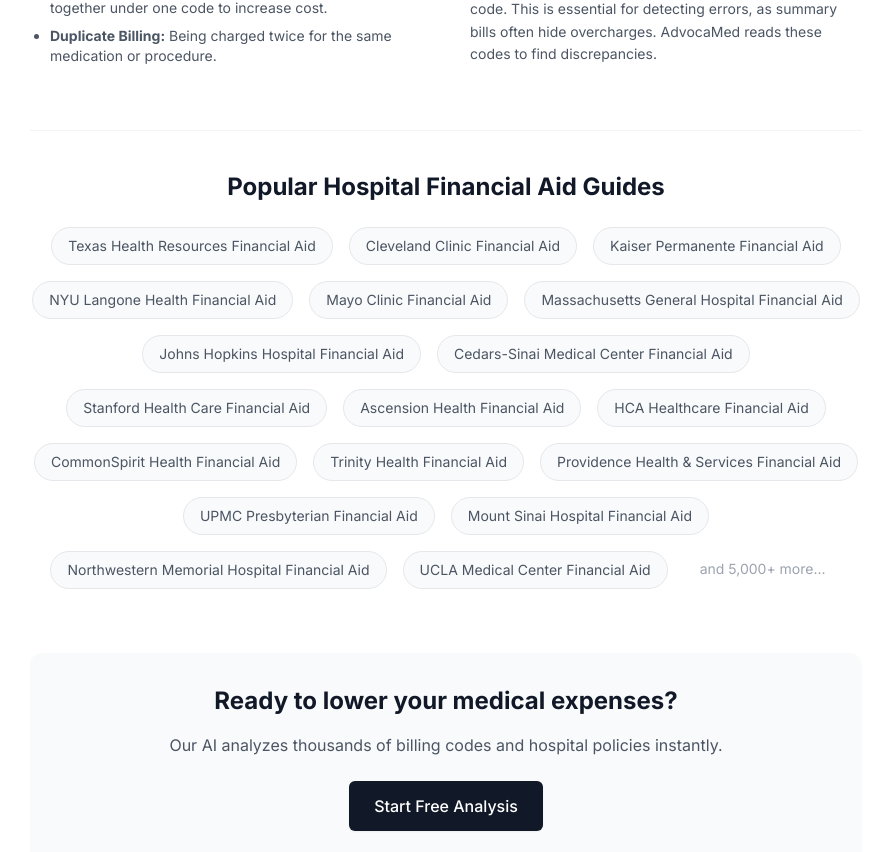
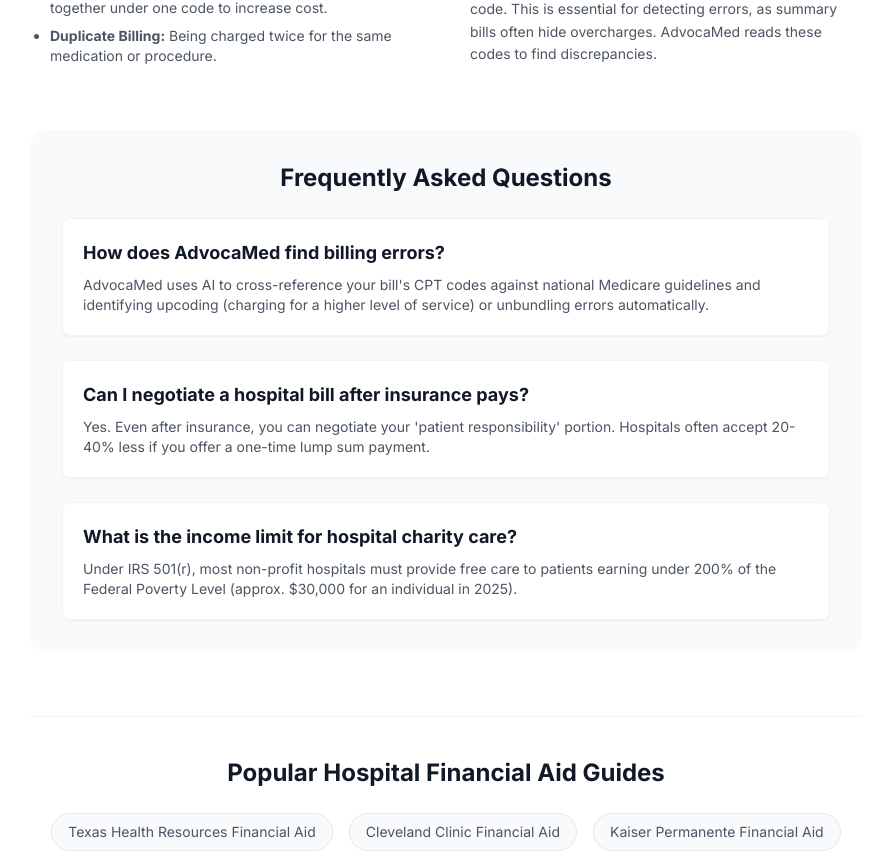
Before and after one commit to gkswjdgb/advocamed-ai, a React (Vite) app in the folder advocamed.ai/: page / in a window 1280 px wide. Shown: the part 1375-2227 px from the top of the page, without its empty margins (194-1085 px from the left). Built offline with nearby package versions, Linux system fonts and the light colour scheme.

Commit message:
Update SEOContent.tsx

```diff
--- a/advocamed.ai/components/SEOContent.tsx
+++ b/advocamed.ai/components/SEOContent.tsx
@@ -2,12 +2,52 @@
 import React from 'react';
 import { Link } from 'react-router-dom';
 import { hospitals } from '../data/hospitals';
+import { Helmet } from 'react-helmet-async';
 
 export const SEOContent: React.FC = () => {
     const currentYear = new Date().getFullYear();
 
+    // GEO Strategy: Feed specific Q&A to AI engines
+    const faqSchema = {
+      "@context": "https://schema.org",
+      "@type": "FAQPage",
+      "mainEntity": [
+        {
+          "@type": "Question",
+          "name": "How does AdvocaMed find billing errors?",
+          "acceptedAnswer": {
+            "@type": "Answer",
+            "text": "AdvocaMed uses AI to cross-reference your bill's CPT codes against national Medicare guidelines and identifying upcoding (charging for a higher level of service) or unbundling errors automatically."
+          }
+        },
+        {
+          "@type": "Question",
+          "name": "Can I negotiate a hospital bill after insurance pays?",
+          "acceptedAnswer": {
+            "@type": "Answer",
+            "text": "Yes. Even after insurance, you can negotiate your 'patient responsibility' portion. Hospitals often accept 20-40% less if you offer a one-time lump sum payment."
+          }
+        },
+        {
+          "@type": "Question",
+          "name": "What is the income limit for hospital charity care?",
+          "acceptedAnswer": {
+            "@type": "Answer",
+            "text": "Under IRS 501(r), most non-profit hospitals must provide free care to patients earning under 200% of the Federal Poverty Level (approx. $30,000 for an individual in 2025)."
+          }
+        }
+      ]
+    };
+
     return (
         <section id="seo-content" className="bg-white py-16 border-t border-gray-100">
+            {/* Inject FAQ Schema for SEO/GEO */}
+            <Helmet>
+                <script type="application/ld+json">
+                    {JSON.stringify(faqSchema)}
+                </script>
+            </Helmet>
+
             <div className="max-w-4xl mx-auto px-4 sm:px-6 lg:px-8 prose prose-lg prose-red text-gray-600">
                 <div className="text-center mb-12">
                     <h2 className="text-3xl font-extrabold text-gray-900 sm:text-4xl">
@@ -62,6 +102,19 @@ export const SEOContent: React.FC = () => {
                     </div>
                 </div>
 
+                {/* FAQ Section Display (Visible to User) */}
+                <div className="mt-16 bg-gray-50 rounded-2xl p-8">
+                    <h3 className="text-2xl font-bold text-gray-900 mb-6 text-center">Frequently Asked Questions</h3>
+                    <div className="space-y-6">
+                        {faqSchema.mainEntity.map((faq, idx) => (
+                            <div key={idx} className="bg-white p-5 rounded-lg border border-gray-100 shadow-sm">
+                                <h4 className="font-bold text-gray-900 text-lg mb-2">{faq.name}</h4>
+                                <p className="text-gray-600 text-sm">{faq.acceptedAnswer.text}</p>
+                            </div>
+                        ))}
+                    </div>
+                </div>
+
                 {/* pSEO Internal Links */}
                 <div className="mt-16 border-t border-gray-100 pt-10">
                     <h3 className="text-2xl font-bold text-gray-900 mb-6 text-center">Popular Hospital Financial Aid Guides</h3>
```
